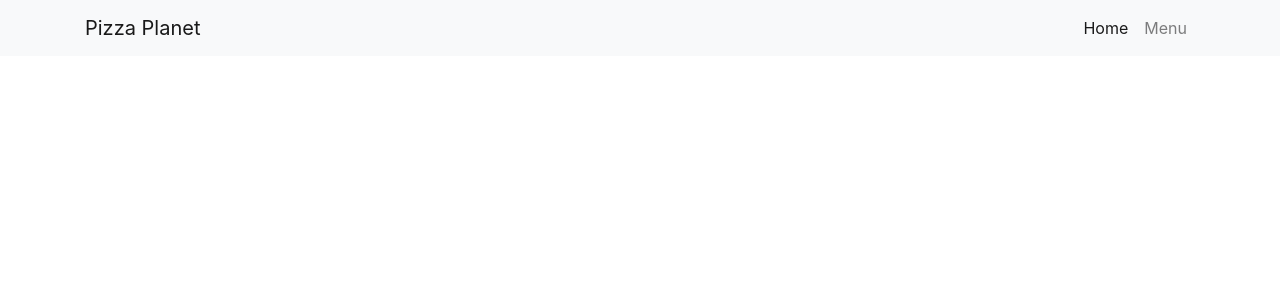
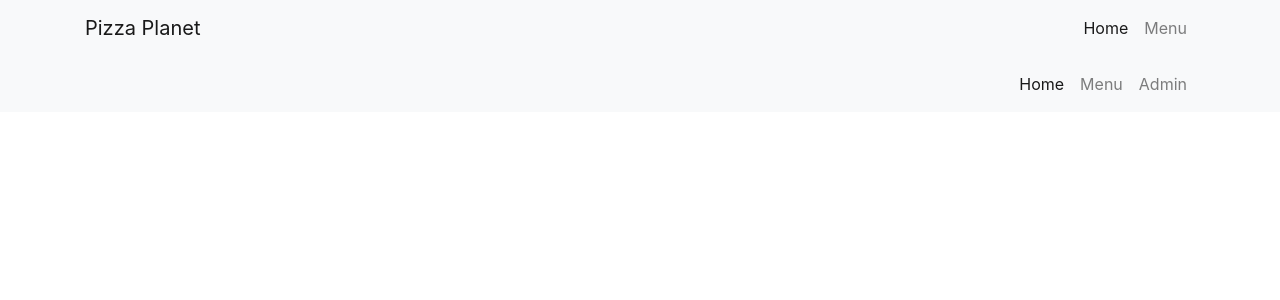
Before and after one commit to 124c4a11/PizzaPlanet-Vue.js-, a Vue app: page / in a window 1280 px wide. Shown: the top 300 px of the page. Built offline with nearby package versions, Linux system fonts and the light colour scheme; the HTML template or start-up script is replaced by a standard one.

Commit message:
Footer: base markup

```diff
--- a/src/App.vue
+++ b/src/App.vue
@@ -2,15 +2,18 @@
   <div id="app">
     <pp-header />
     <router-view/>
+    <pp-footer />
   </div>
 </template>
 
 <script>
 import Header from '@/components/Header'
+import Footer from '@/components/Footer'
 
 export default {
   components: {
-    ppHeader: Header
+    ppHeader: Header,
+    ppFooter: Footer
   }
 }
 </script>
--- /dev/null
+++ b/src/components/Footer.vue
@@ -0,0 +1,17 @@
+<template>
+  <footer class="navbar navbar-expand-lg navbar-light bg-light">
+    <div class="container">
+      <ul class="navbar-nav ml-auto">
+        <li class="nav-item active">
+          <a class="nav-link" href="/">Home <span class="sr-only">(current)</span></a>
+        </li>
+        <li class="nav-item">
+          <a class="nav-link" href="#">Menu</a>
+        </li>
+        <li class="nav-item">
+          <a class="nav-link" href="#">Admin</a>
+        </li>
+      </ul>
+    </div>
+  </footer>
+</template>
```
